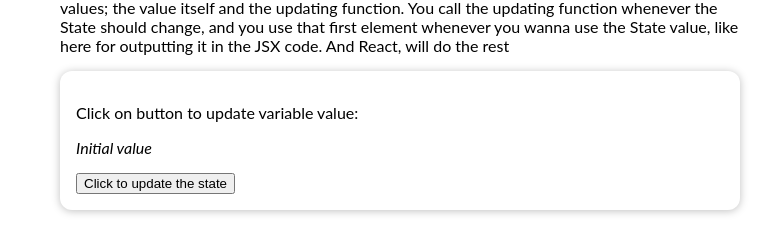
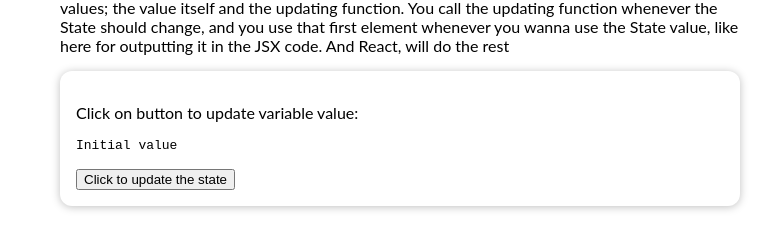
Before and after one commit to mkonemo/react-basics, a React (Create React App) app: page / in a window 1280 px wide. Shown: the part 2281-2509 px from the top of the page, without its empty margins (260-1035 px from the left). Built offline with nearby package versions, Linux system fonts and the light colour scheme.

Commit message:
1 file modified

```diff
--- a/src/components/state/UseStateDefinition.js
+++ b/src/components/state/UseStateDefinition.js
@@ -152,7 +152,7 @@ you should call it and pass in a function to that function (see example).
       <Card>
         <p>Click on button to update variable value:</p>
         <p>
-          <i>{variable}</i>
+          <samp>{variable}</samp>
         </p>
         <button onClick={clickHandler}>Click to update the state</button>
       </Card>
```
